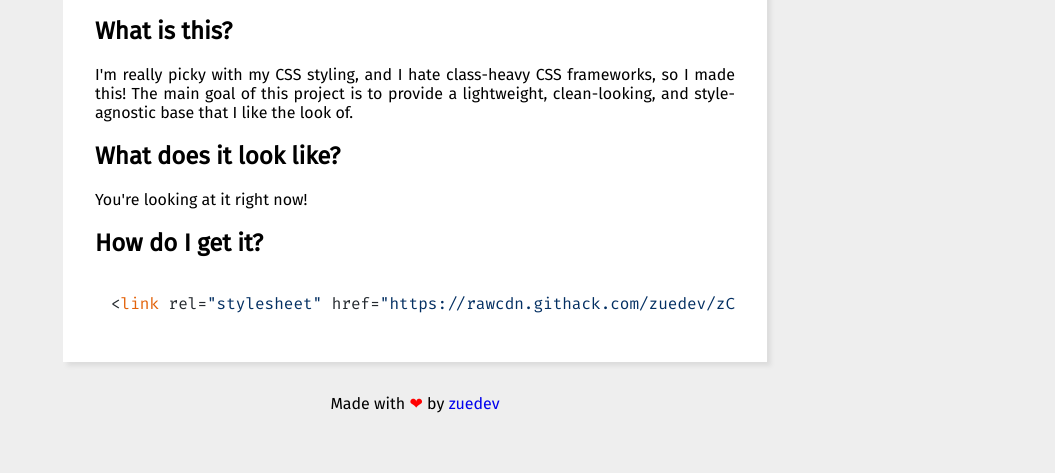
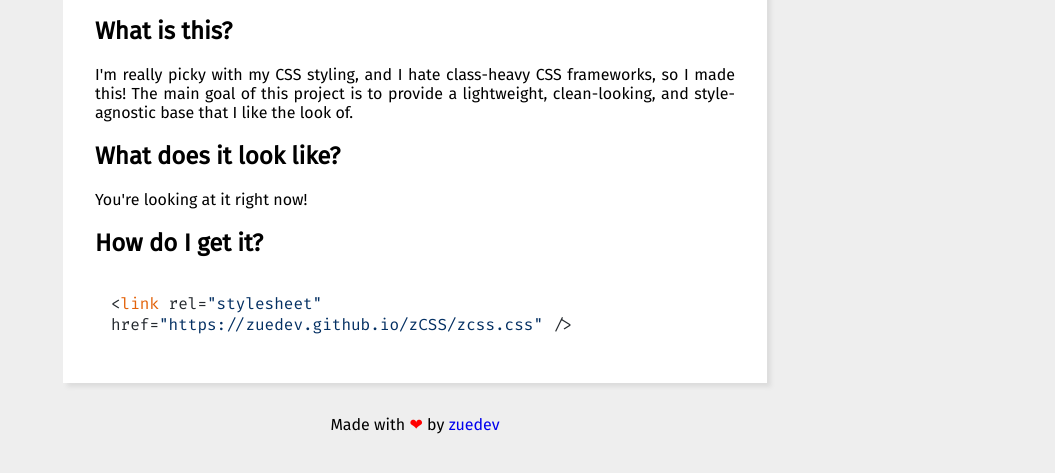
Before and after one commit to zuedev/classless, a plain HTML site: page index.html in a window 1280 px wide. Shown: the part 179-652 px from the top of the page, without its empty margins (225-1280 px from the left). Drawn offline with nearby package versions, Linux system fonts and the light colour scheme.

Commit message:
change embed url & wrap pre/code blocks

```diff
--- a/index.html
+++ b/index.html
@@ -34,7 +34,7 @@
         You're looking at it right now!
       </p>
       <h2>How do I get it?</h2>
-      <pre><code>&lt;link rel="stylesheet" href="https://rawcdn.githack.com/zuedev/zCSS/a79eebdfdc61a860dad6b32ceb32a921bae30ef8/zcss.css" /&gt;</code></pre>
+      <pre><code>&lt;link rel="stylesheet" href="https://zuedev.github.io/zCSS/zcss.css" /&gt;</code></pre>
     </main>
     <footer>
       Made with <love></love> by
--- a/zcss.css
+++ b/zcss.css
@@ -30,10 +30,14 @@ html {
 
 pre {
   font-family: "Fira Mono", monospace !important;
+  text-align: left;
+  white-space: pre-wrap;
 }
 
 code {
   font-family: "Fira Code", monospace !important;
+  text-align: left;
+  white-space: pre-wrap;
 }
 
 h3,
```
